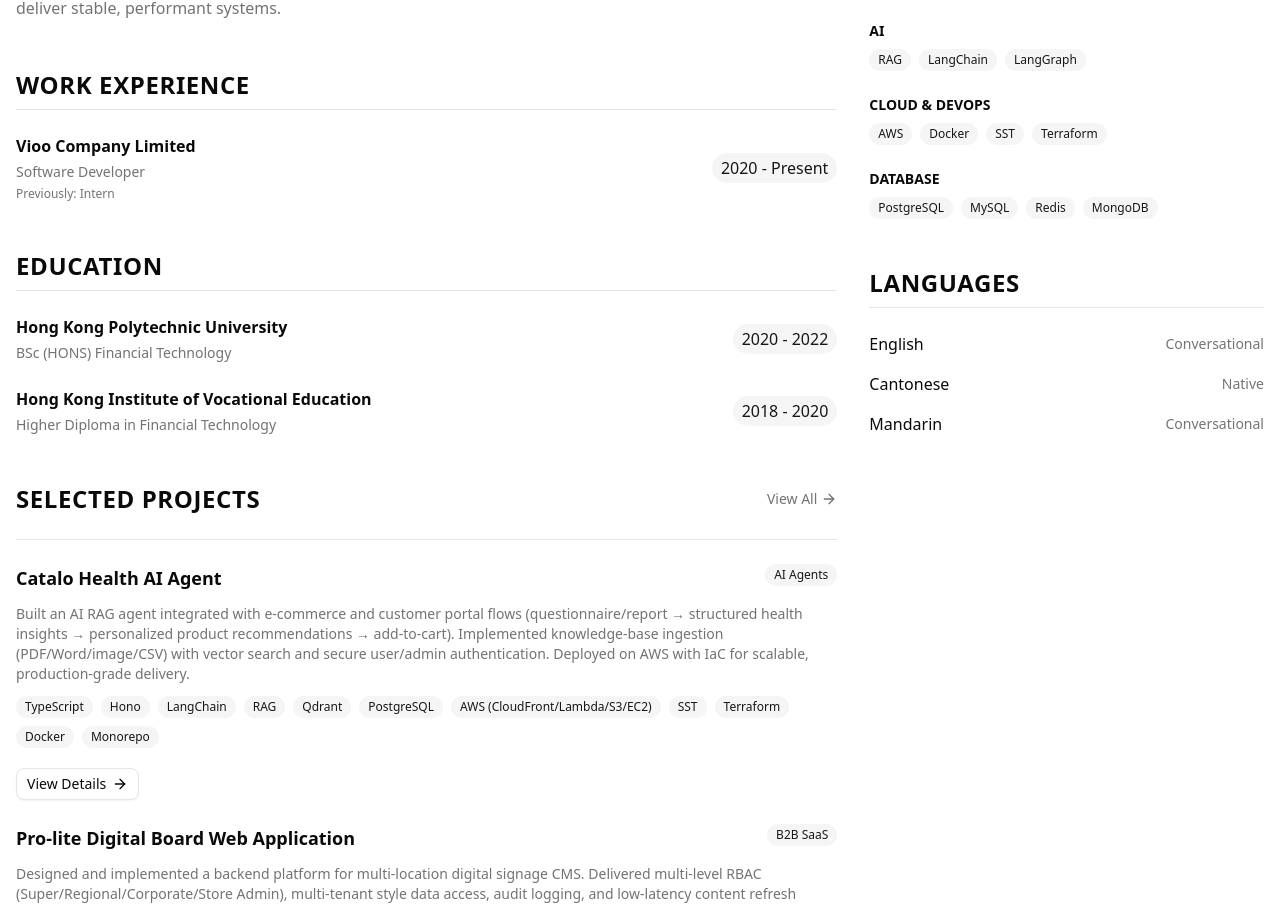
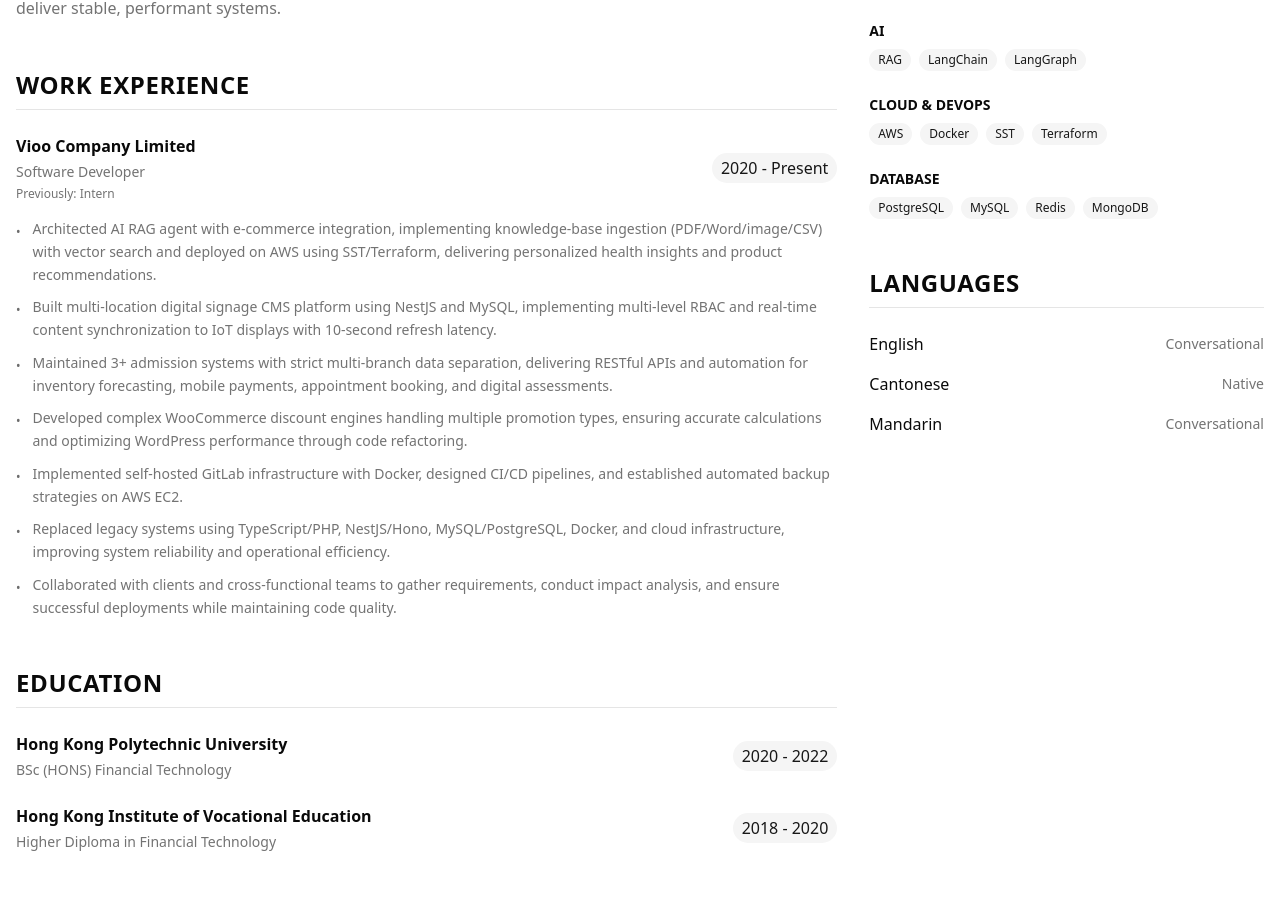
Before and after one commit to bobbyyng/portfolio, a Next.js app: page / in a window 1280 px wide. Shown: the part 897-1803 px from the top of the page. Built offline with nearby package versions, Linux system fonts and the light colour scheme.

Commit message:
feat(work-experience): enhance WorkExperience component to display detailed job descriptions

```diff
--- a/components/content-section.tsx
+++ b/components/content-section.tsx
@@ -31,7 +31,7 @@ function WorkExperience() {
       </div>
       <div className="space-y-6">
         {profile.workExperience?.map((work, index) => (
-          <div key={index} className="space-y-2">
+          <div key={index} className="space-y-4">
             <div className="flex justify-between items-center gap-4">
               <div className="flex-1">
                 <h3 className="font-semibold text-foreground mb-1 text-md">
@@ -50,6 +50,16 @@ function WorkExperience() {
                 </Badge>
               </div>
             </div>
+            {work.description && work.description.length > 0 && (
+              <ul className="space-y-2.5 list-none pl-0">
+                {work.description.map((desc, descIndex) => (
+                  <li key={descIndex} className="text-muted-foreground text-sm leading-relaxed flex items-start gap-3">
+                    <span className="text-foreground/60 text-xs mt-1.5 shrink-0">•</span>
+                    <span>{desc}</span>
+                  </li>
+                ))}
+              </ul>
+            )}
           </div>
         ))}
       </div>
--- a/content/profile.json
+++ b/content/profile.json
@@ -11,7 +11,16 @@
       "company": "Vioo Company Limited",
       "position": "Software Developer",
       "period": "2020 - Present",
-      "previousPositions": ["Intern"]
+      "previousPositions": ["Intern"],
+      "description": [
+        "Architected AI RAG agent with e-commerce integration, implementing knowledge-base ingestion (PDF/Word/image/CSV) with vector search and deployed on AWS using SST/Terraform, delivering personalized health insights and product recommendations.",
+        "Built multi-location digital signage CMS platform using NestJS and MySQL, implementing multi-level RBAC and real-time content synchronization to IoT displays with 10-second refresh latency.",
+        "Maintained 3+ admission systems with strict multi-branch data separation, delivering RESTful APIs and automation for inventory forecasting, mobile payments, appointment booking, and digital assessments.",
+        "Developed complex WooCommerce discount engines handling multiple promotion types, ensuring accurate calculations and optimizing WordPress performance through code refactoring.",
+        "Implemented self-hosted GitLab infrastructure with Docker, designed CI/CD pipelines, and established automated backup strategies on AWS EC2.",
+        "Replaced legacy systems using TypeScript/PHP, NestJS/Hono, MySQL/PostgreSQL, Docker, and cloud infrastructure, improving system reliability and operational efficiency.",
+        "Collaborated with clients and cross-functional teams to gather requirements, conduct impact analysis, and ensure successful deployments while maintaining code quality."
+      ]
     }
   ],
   "education": [
```
